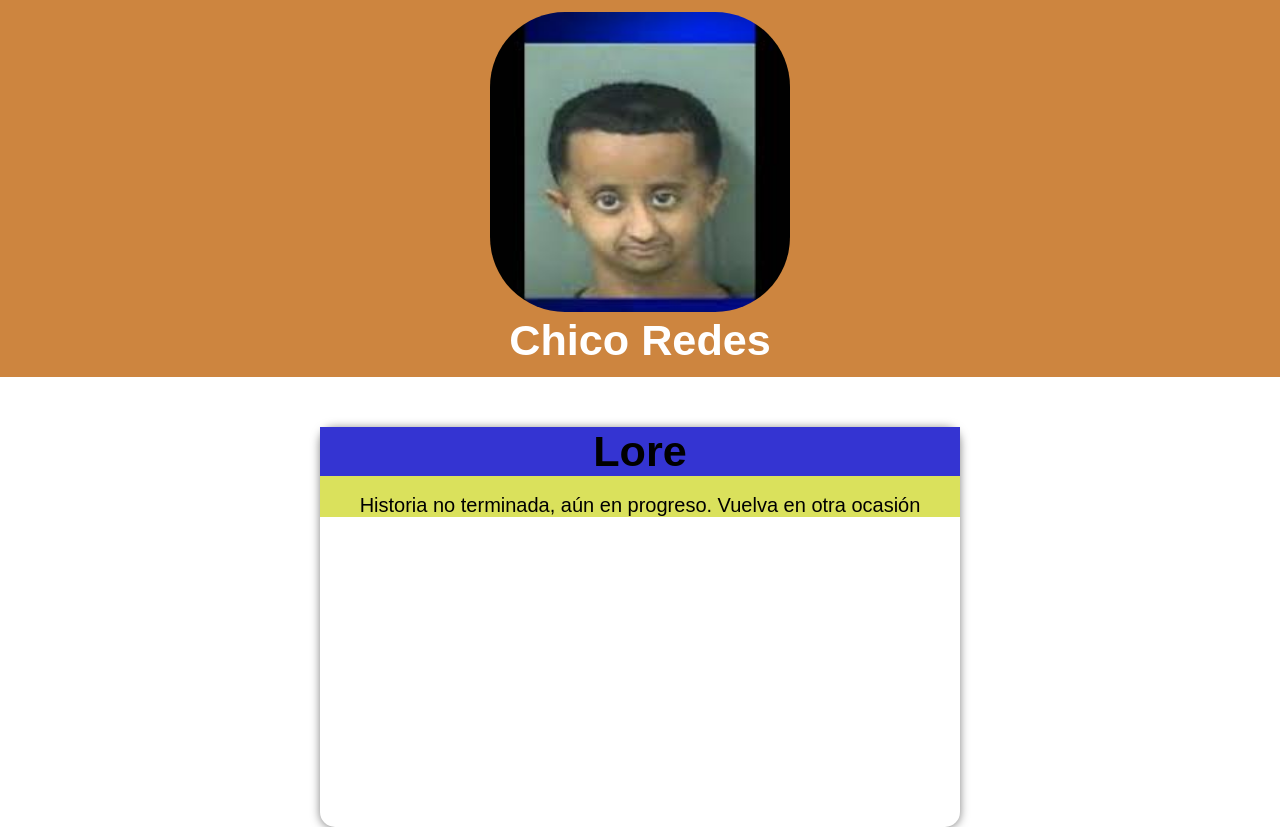
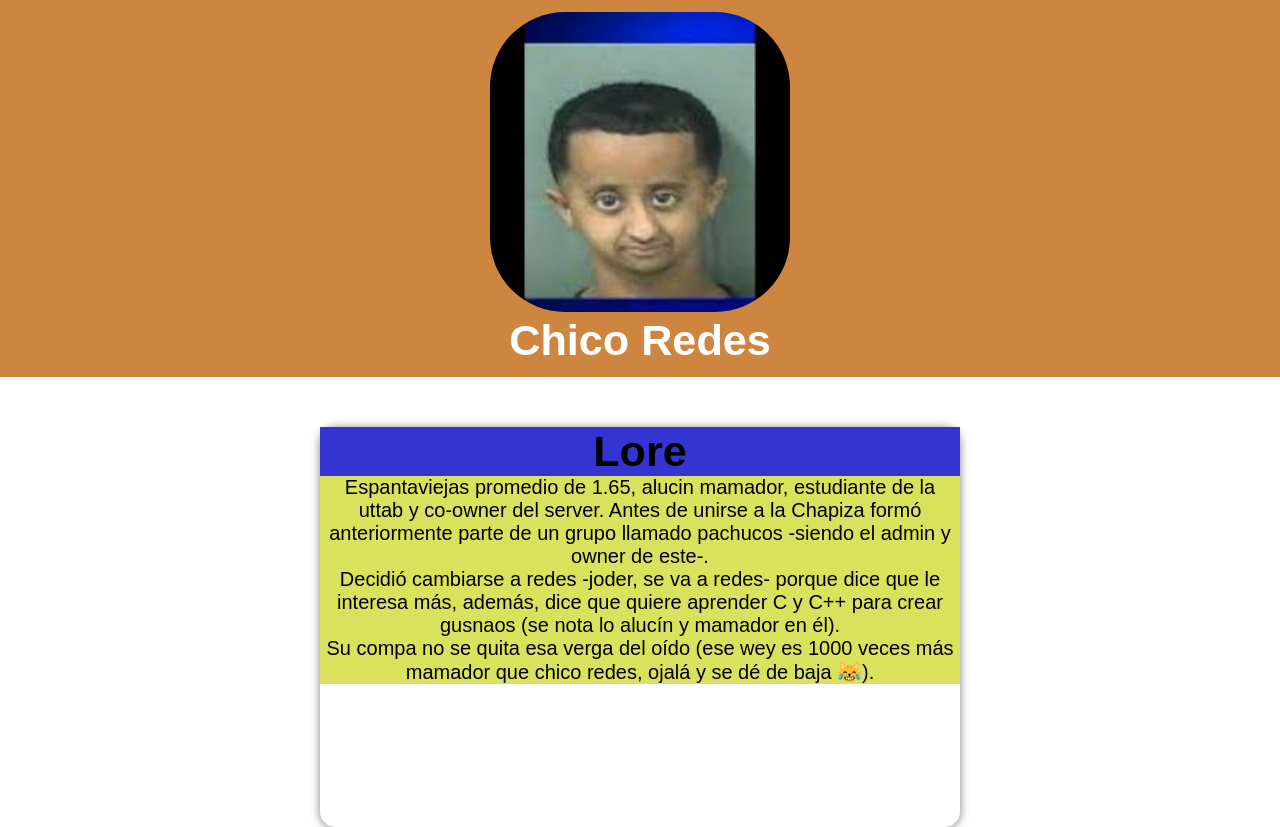
Before and after one commit to manco263334/manco263334.github.io, a plain HTML site: page miembros/La chapiza/Chico Redes.html in a window 1280 px wide. Drawn offline with Linux system fonts and the light colour scheme.

Commit message:
Update Chico Redes.html

```diff
--- a/miembros/La chapiza/Chico Redes.html
+++ b/miembros/La chapiza/Chico Redes.html
@@ -16,9 +16,11 @@
             <article>
                 <h2>
                     Lore
-                </h2><br>
+                </h2>
                 <p>
-                    Historia no terminada, aún en progreso. Vuelva en otra ocasión
+                    Espantaviejas promedio de 1.65, alucin mamador, estudiante de la uttab y co-owner del server. Antes de unirse a la Chapiza formó anteriormente parte de un grupo llamado pachucos -siendo el admin y owner de este-.<br>
+                    Decidió cambiarse a redes -joder, se va a redes- porque dice que le interesa más, además, dice que quiere aprender C y C++ para crear gusnaos (se nota lo alucín y mamador en él).<br>
+                    Su compa no se quita esa verga del oído (ese wey es 1000 veces más mamador que chico redes, ojalá y se dé de baja 😹).
                 </p>
             </article>
         </div>
```
